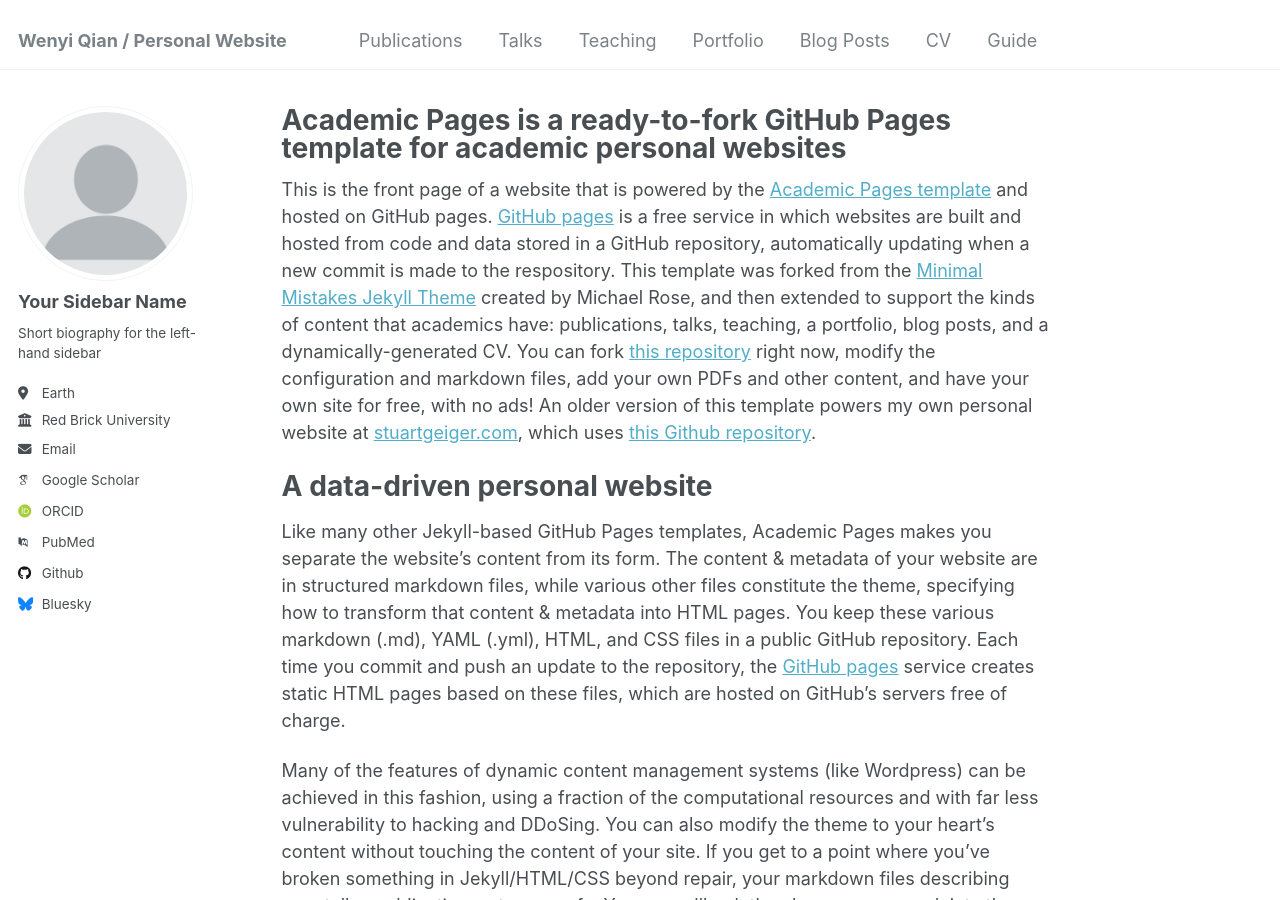
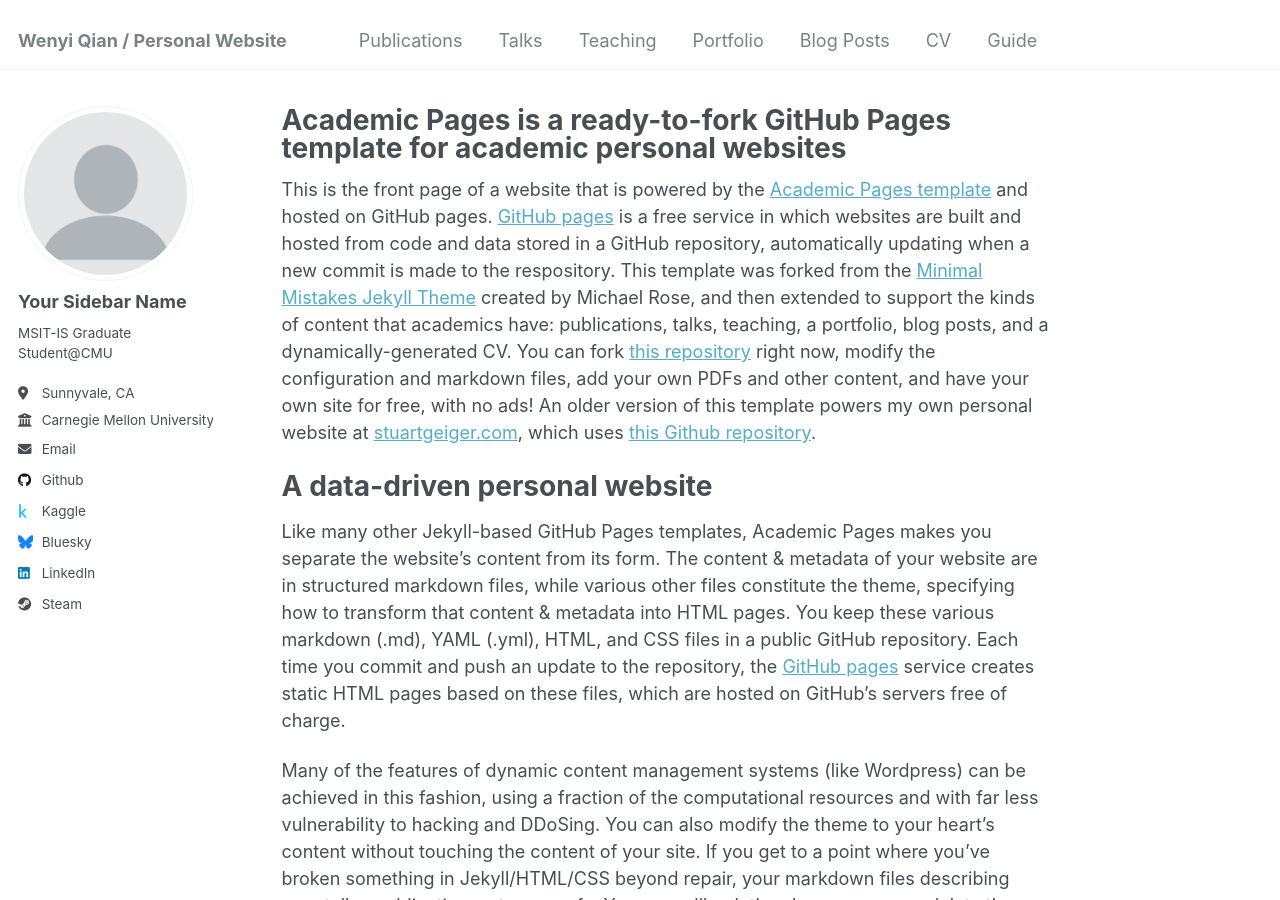
Before and after one commit to MaddogQ/maddogq.github.io, a Jekyll site: the page built from _pages/about.md, in a window 1280 px wide and 900 px high. Built offline with Jekyll 4.4.1, drawn with Linux system fonts in a browser that asks for light colours; some web fonts are replaced.

Commit message:
add personal info

```diff
--- a/_config.yml
+++ b/_config.yml
@@ -23,28 +23,28 @@
   # Biographic information
   avatar: "profile.png"
   name: "Your Sidebar Name"
-  pronouns: # example: "she/her"
-  bio: "Short biography for the left-hand sidebar"
-  location: "Earth"
-  employer: "Red Brick University"
+  pronouns: # example: "he/his"
+  bio: "MSIT-IS Graduate Student@CMU"
+  location: "Sunnyvale, CA"
+  employer: "Carnegie Mellon University"
   uri: # URL
-  email: "none@example.org"
+  email: "wenyiq@andrew.cmu.edu"
 
   # Academic websites
   arxiv: # URL - Update with the correct link to your profile
-  googlescholar: "https://scholar.google.com/citations?user=PS_CX0AAAAAJ"
+  # googlescholar: "https://scholar.google.com/citations?user=PS_CX0AAAAAJ"
   impactstory: # URL
-  orcid: "http://orcid.org/yourorcidurl"
+  # orcid: "http://orcid.org/yourorcidurl"
   semantic: # URL
-  pubmed: "https://www.ncbi.nlm.nih.gov/pubmed/?term=john+snow"
+  # pubmed: "https://www.ncbi.nlm.nih.gov/pubmed/?term=john+snow"
   researchgate: # URL
 
   # Repositories and software development
   bitbucket: # Username - Update with your username on the site
   codepen: # Username
   dribbble: # Username
-  github: "academicpages"
-  kaggle: # Username
+  github: "MaddogQ"
+  kaggle: "wenyiqian" # Username
   stackoverflow: # User number or user number and name (i.e., use "1" or "1/jeff-atwood")
 
   # Social media
@@ -57,12 +57,12 @@
   keybase: # Username
   instagram: # Username
   lastfm: # Username
-  linkedin: # Username
+  linkedin: "wenyi-qian-821431290" # Username
   mastodon: # URL
   medium: # URL
   pinterest: # Username
   soundcloud: # Username
-  steam: # Username
+  steam: "Anastasia57" # Username
   telegram: # URL
   tumblr: # Username
   twitter: # Username for X / Twitter
```
